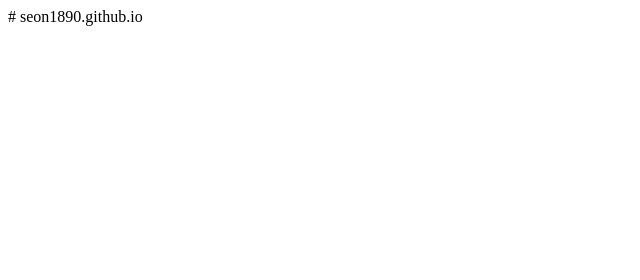
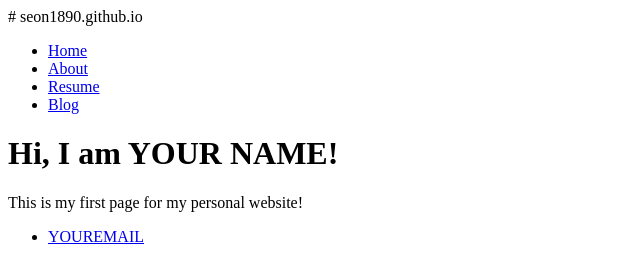
Before and after one commit to seon1890/seon1890.github.io, a plain HTML site: page index.html in a window 1280 px wide. Shown: the whole page, without its empty margins (0-640 px from the left). Drawn offline with Linux system fonts and the light colour scheme.

Commit message:
Update index.html

```diff
--- a/index.html
+++ b/index.html
@@ -1 +1,28 @@
 # seon1890.github.io
+<!DOCTYPE html>
+<html>
+ <head>
+   <title>YOUR NAME Portfolio</title>
+ </head>
+ <body>
+   <nav>
+     <ul>
+       <li><a href=”/”>Home</a></li>
+       <li><a href=”/about”>About</a></li>
+       <li><a href=”/resume”>Resume</a></li>
+       <li><a href=”/blog”>Blog</a></li>
+     </ul>
+   </nav>
+   <div class=”container”>
+     <div class=”blurb”>
+       <h1>Hi, I am YOUR NAME!</h1>
+       <p>This is my first page for my personal website!</a></p>
+     </div>
+   </div>
+   <footer>
+   <ul>
+     <li><a href=”mailto:YOUREMAIL”>YOUREMAIL</a></li>
+   </ul>
+   </footer>
+ </body>
+</html>
```
